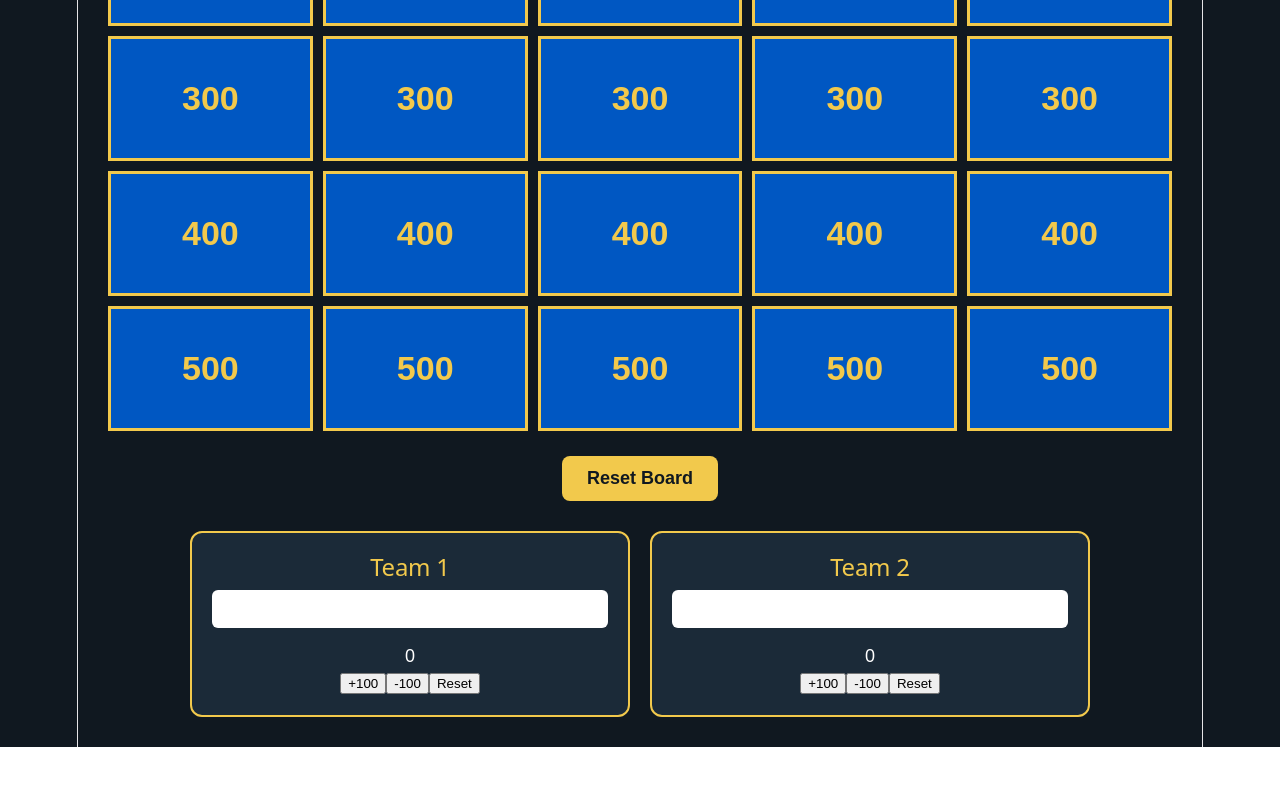
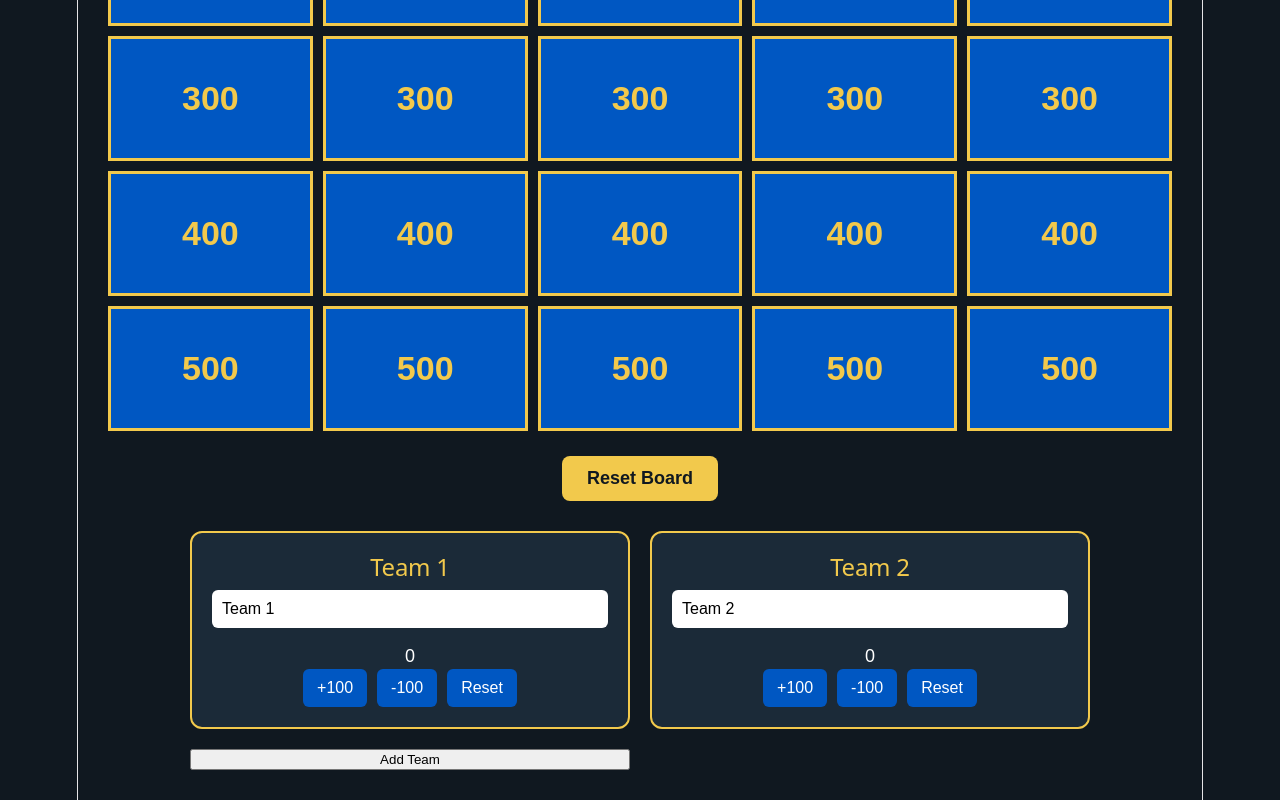
Before and after one commit to GavinNO/Analysis-Design, a React (Vite) app in the folder DataMania/: page / in a window 1280 px wide. Shown: the part 456-1256 px from the top of the page. Before the commit the page ends 1203 px from the top, so only its background shows below. Built offline with nearby package versions, Linux system fonts and the light colour scheme.

Commit message:
Added active user team generation

```diff
--- a/DataMania/src/App.jsx
+++ b/DataMania/src/App.jsx
@@ -2,6 +2,7 @@ import { useState } from "react";
 import "./App.css";
 import GameBoard from "./components/GameBoard";
 import ScoreBoard from "./components/ScoreBoard";
+import useTeams from "./hooks/TeamManager";
 
 const categories = [
   "Social Media",
@@ -44,6 +45,14 @@ const questions = [
 ];
 
 function App() {
+  const {
+    teams,
+    addTeam,
+    removeTeam,
+    updateScore,
+    updateName,
+  } = useTeams();
+
   const [revealedQuestions, setRevealedQuestions] = useState(
     Array(questions.length).fill(false)
   );
@@ -108,16 +117,11 @@ function App() {
       </div>
 
       <ScoreBoard
-        teamOneName={teamOneName}
-        setTeamOneName={setTeamOneName}
-        teamTwoName={teamTwoName}
-        setTeamTwoName={setTeamTwoName}
-        teamOneScore={teamOneScore}
-        teamTwoScore={teamTwoScore}
-        addPoints={addPoints}
-        subtractPoints={subtractPoints}
-        setTeamOneScore={setTeamOneScore}
-        setTeamTwoScore={setTeamTwoScore}
+        teams={teams}
+        addTeam={addTeam}
+        removeTeam={removeTeam}
+        updateScore={updateScore}
+        updateName={updateName}
       />
     </div>
   );
--- a/DataMania/src/components/ScoreBoard.jsx
+++ b/DataMania/src/components/ScoreBoard.jsx
@@ -1,48 +1,44 @@
 function ScoreBoard({
-  teamOneName,
-  setTeamOneName,
-  teamTwoName,
-  setTeamTwoName,
-  teamOneScore,
-  teamTwoScore,
-  addPoints,
-  subtractPoints,
-  setTeamOneScore,
-  setTeamTwoScore,
+  teams,
+  addTeam,
+  removeTeam,
+  updateScore,
+  updateName,
 }) {
   return (
     <section className="scoreboard">
-      <div className="team-card">
-        <h2>{teamOneName || "Team 1"}</h2>
+      {teams.map((team, index) => (
+        <div className="team-card" key={index}>
+          <h2>{team.name || `Team ${index + 1}`}</h2>
 
-        <input
-          type="text"
-          value={teamOneName}
-          onChange={(e) => setTeamOneName(e.target.value)}
-        />
+          <input
+            type="text"
+            value={team.name}
+            onChange={(e) => updateName(index, e.target.value)}
+            placeholder={`Team ${index + 1}`}
+          />
 
-        <p>{teamOneScore}</p>
+          <p>{team.score}</p>
 
-        <button onClick={() => addPoints(1, 100)}>+100</button>
-        <button onClick={() => subtractPoints(1, 100)}>-100</button>
-        <button onClick={() => setTeamOneScore(0)}>Reset</button>
-      </div>
+          <div className="score-buttons">
+            <button onClick={() => updateScore(index, 100)}>+100</button>
+            <button onClick={() => updateScore(index, -100)}>-100</button>
+            <button onClick={() => updateScore(index, -team.score)}>
+              Reset
+            </button>
+          </div>
 
-      <div className="team-card">
-        <h2>{teamTwoName || "Team 2"}</h2>
+          {/* Optional: remove team button */}
+          {teams.length > 2 && (
+            <button onClick={() => removeTeam(index)}>Remove</button>
+          )}
+        </div>
+      ))}
 
-        <input
-          type="text"
-          value={teamTwoName}
-          onChange={(e) => setTeamTwoName(e.target.value)}
-        />
-
-        <p>{teamTwoScore}</p>
-
-        <button onClick={() => addPoints(2, 100)}>+100</button>
-        <button onClick={() => subtractPoints(2, 100)}>-100</button>
-        <button onClick={() => setTeamTwoScore(0)}>Reset</button>
-      </div>
+      {/* Add team button */}
+      {teams.length < 4 && (
+        <button onClick={addTeam}>Add Team</button>
+      )}
     </section>
   );
 }
--- /dev/null
+++ b/DataMania/src/hooks/TeamManager.js
@@ -0,0 +1,41 @@
+// src/hooks/useTeams.js
+import { useState } from "react";
+
+export default function useTeams() {
+  const [teams, setTeams] = useState([
+    { name: "Team 1", score: 0 },
+    { name: "Team 2", score: 0 },
+  ]);
+
+  function addTeam() {
+    if (teams.length < 4) {
+      setTeams([...teams, { name: `Team ${teams.length + 1}`, score: 0 }]);
+    }
+  }
+
+  function removeTeam(index) {
+    if (teams.length > 2) {
+      setTeams(teams.filter((_, i) => i !== index));
+    }
+  }
+
+  function updateScore(index, amount) {
+    const updated = [...teams];
+    updated[index].score += amount;
+    setTeams(updated);
+  }
+
+  function updateName(index, name) {
+    const updated = [...teams];
+    updated[index].name = name;
+    setTeams(updated);
+  }
+
+  return {
+    teams,
+    addTeam,
+    removeTeam,
+    updateScore,
+    updateName,
+  };
+}
```
